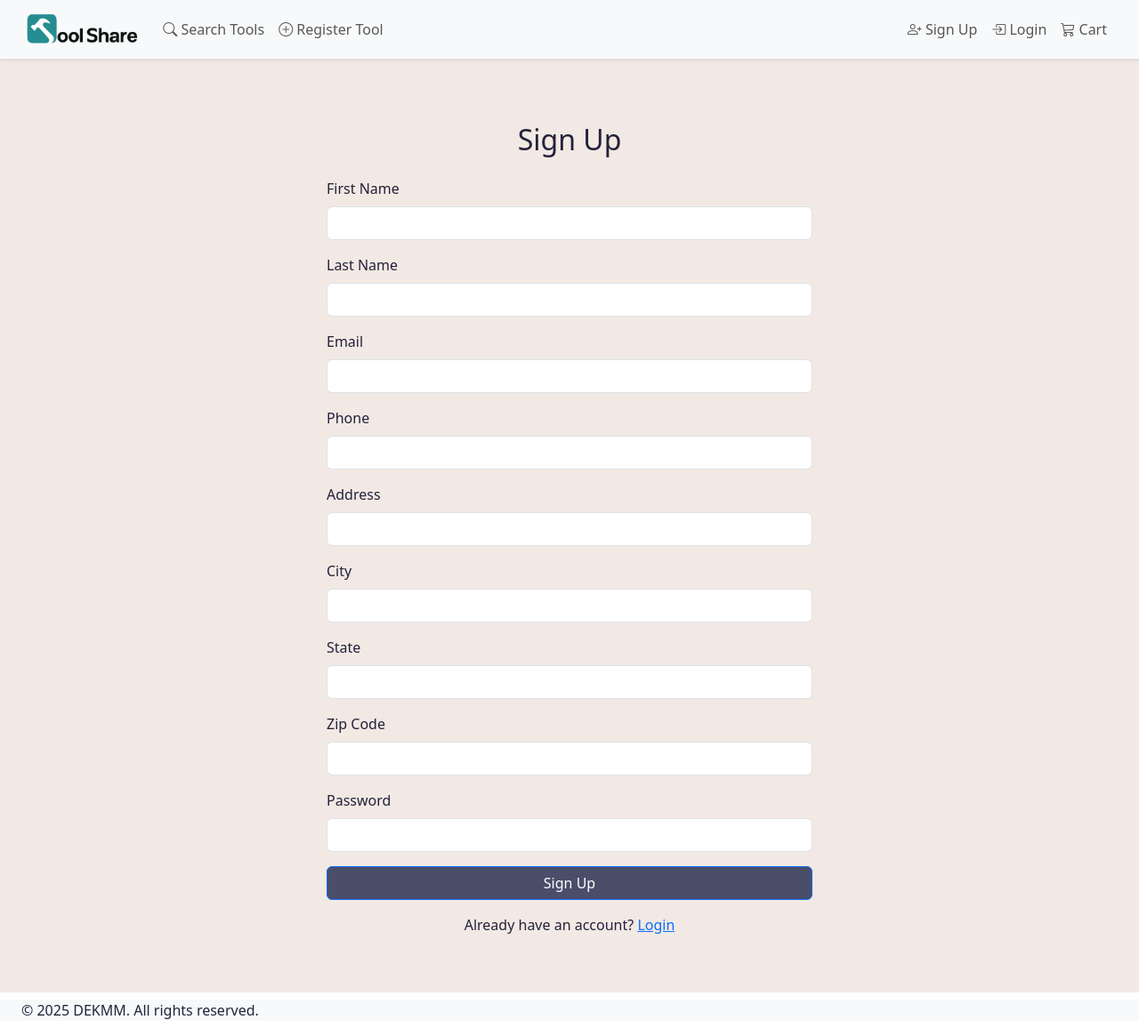
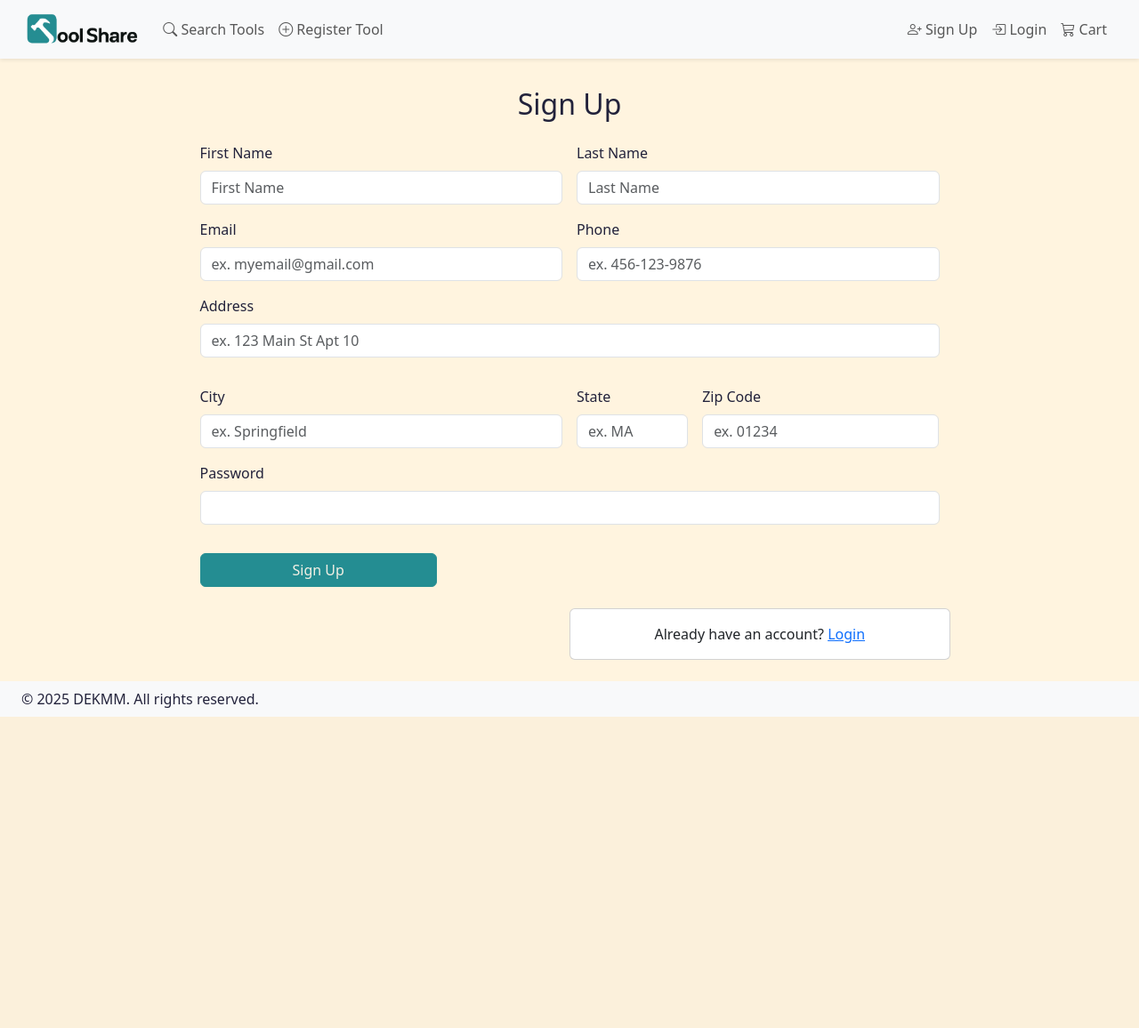
Before and after one commit to eddydesouza/ToolShare, a Flask app: page /signup in a window 1280 px wide. Shown: the whole page at 89% size. After the commit the page ends 806 px from the top, so only its background shows below. Run offline with Flask 3, Linux system fonts and the light colour scheme; some libraries are stand-ins or nearby versions.

Commit message:
Style updates for presentation

```diff
--- a/static/css/style.css
+++ b/static/css/style.css
@@ -2,14 +2,130 @@ body {
   color: #22223B;
 }
 .wrapper {
-  background: #F2E9E4;
-}
-
-.btn-primary {
-  background-color: #4A4E69;
+  background: #FFF4DF;
 }
 
 .logo img {
   width: 220px;
   margin-right: 35px;
 }
+
+:root{
+  --brand-primary:#248d92;
+  --brand-primary-contrast:#F2F0E4;
+  --brand-primary-rgb:74,78,105;
+
+  --brand-info:#075CAB;
+  --brand-info-contrast:#F2F0E4;
+  --brand-info-rgb:7,92,171;
+
+  --brand-success:#596F62;
+  --brand-success-contrast:#F2F0E4;
+  --brand-success-rgb:89,111,98;
+
+  --brand-primary-hover:color-mix(in oklab,var(--brand-primary),#000 10%);
+  --brand-primary-active:color-mix(in oklab,var(--brand-primary),#000 20%);
+  --brand-info-hover:color-mix(in oklab,var(--brand-info),#000 8%);
+  --brand-info-active:color-mix(in oklab,var(--brand-info),#000 16%);
+  --brand-success-hover:color-mix(in oklab,var(--brand-success),#000 8%);
+  --brand-success-active:color-mix(in oklab,var(--brand-success),#000 16%);
+
+  --brand-primary-focus-rgb:74,78,105;
+  --brand-info-focus-rgb:7,92,171;
+  --brand-success-focus-rgb:89,111,98;
+
+  --bs-primary:var(--brand-primary);
+  --bs-primary-rgb:var(--brand-primary-rgb);
+  --bs-info:var(--brand-info);
+  --bs-info-rgb:var(--brand-info-rgb);
+  --bs-success:var(--brand-success);
+  --bs-success-rgb:var(--brand-success-rgb);
+}
+
+.btn-primary{
+  --bs-btn-color:var(--brand-primary-contrast);
+  --bs-btn-bg:var(--brand-primary);
+  --bs-btn-border-color:var(--brand-primary);
+  --bs-btn-hover-color:var(--brand-primary-contrast);
+  --bs-btn-hover-bg:var(--brand-primary-hover);
+  --bs-btn-hover-border-color:var(--brand-primary-hover);
+  --bs-btn-active-color:var(--brand-primary-contrast);
+  --bs-btn-active-bg:var(--brand-primary-active);
+  --bs-btn-active-border-color:var(--brand-primary-active);
+  --bs-btn-disabled-color:var(--brand-primary-contrast);
+  --bs-btn-disabled-bg:var(--brand-primary);
+  --bs-btn-disabled-border-color:var(--brand-primary);
+  --bs-btn-focus-shadow-rgb:var(--brand-primary-focus-rgb);
+}
+
+.btn-info{
+  --bs-btn-color:var(--brand-info-contrast);
+  --bs-btn-bg:var(--brand-info);
+  --bs-btn-border-color:var(--brand-info);
+  --bs-btn-hover-color:var(--brand-info-contrast);
+  --bs-btn-hover-bg:var(--brand-info-hover);
+  --bs-btn-hover-border-color:var(--brand-info-hover);
+  --bs-btn-active-color:var(--brand-info-contrast);
+  --bs-btn-active-bg:var(--brand-info-active);
+  --bs-btn-active-border-color:var(--brand-info-active);
+  --bs-btn-disabled-color:var(--brand-info-contrast);
+  --bs-btn-disabled-bg:var(--brand-info);
+  --bs-btn-disabled-border-color:var(--brand-info);
+  --bs-btn-focus-shadow-rgb:var(--brand-info-focus-rgb);
+}
+
+.btn-success{
+  --bs-btn-color:var(--brand-success-contrast);
+  --bs-btn-bg:var(--brand-success);
+  --bs-btn-border-color:var(--brand-success);
+  --bs-btn-hover-color:var(--brand-success-contrast);
+  --bs-btn-hover-bg:var(--brand-success-hover);
+  --bs-btn-hover-border-color:var(--brand-success-hover);
+  --bs-btn-active-color:var(--brand-success-contrast);
+  --bs-btn-active-bg:var(--brand-success-active);
+  --bs-btn-active-border-color:var(--brand-success-active);
+  --bs-btn-disabled-color:var(--brand-success-contrast);
+  --bs-btn-disabled-bg:var(--brand-success);
+  --bs-btn-disabled-border-color:var(--brand-success);
+  --bs-btn-focus-shadow-rgb:var(--brand-success-focus-rgb);
+}
+
+.btn-outline-primary{
+  --bs-btn-color:var(--brand-primary);
+  --bs-btn-border-color:var(--brand-primary);
+  --bs-btn-hover-bg:var(--brand-primary);
+  --bs-btn-hover-color:var(--brand-primary-contrast);
+  --bs-btn-hover-border-color:var(--brand-primary);
+  --bs-btn-active-bg:var(--brand-primary-active);
+  --bs-btn-active-border-color:var(--brand-primary-active);
+  --bs-btn-focus-shadow-rgb:var(--brand-primary-focus-rgb);
+}
+
+.btn-outline-info{
+  --bs-btn-color:var(--brand-info);
+  --bs-btn-border-color:var(--brand-info);
+  --bs-btn-hover-bg:var(--brand-info);
+  --bs-btn-hover-color:var(--brand-info-contrast);
+  --bs-btn-hover-border-color:var(--brand-info);
+  --bs-btn-active-bg:var(--brand-info-active);
+  --bs-btn-active-border-color:var(--brand-info-active);
+  --bs-btn-focus-shadow-rgb:var(--brand-info-focus-rgb);
+}
+
+.btn-outline-success{
+  --bs-btn-color:var(--brand-success);
+  --bs-btn-border-color:var(--brand-success);
+  --bs-btn-hover-bg:var(--brand-success);
+  --bs-btn-hover-color:var(--brand-success-contrast);
+  --bs-btn-hover-border-color:var(--brand-success);
+  --bs-btn-active-bg:var(--brand-success-active);
+  --bs-btn-active-border-color:var(--brand-success-active);
+  --bs-btn-focus-shadow-rgb:var(--brand-success-focus-rgb);
+}
+
+.bg-info{--bs-bg-opacity:1;background-color:rgba(var(--brand-info-rgb),var(--bs-bg-opacity))!important}
+.bg-success{--bs-bg-opacity:1;background-color:rgba(var(--brand-success-rgb),var(--bs-bg-opacity))!important}
+
+.text-bg-primary{color:var(--brand-primary-contrast)!important;background-color:var(--brand-primary)!important}
+.text-bg-info{color:var(--brand-info-contrast)!important;background-color:var(--brand-info)!important}
+.text-bg-success{color:var(--brand-success-contrast)!important;background-color:var(--brand-success)!important}
--- a/templates/base.html
+++ b/templates/base.html
@@ -96,14 +96,14 @@
   </nav>
 
   <!-- Page content (kept wrapper spacing) -->
-  <div class="wrapper p-5">
-    <div class="container mt-4">
+  <div class="wrapper p-4">
+    <div class="container mt-2">
       {% block content %}{% endblock %}
     </div>
   </div>
 
   <!-- Footer (unchanged) -->
-  <footer class="bg-light px-4 mt-2 mb-2">
+  <footer class="bg-light px-4 py-2">
     &copy; 2025 DEKMM. All rights reserved.
   </footer>
 
--- a/templates/cart.html
+++ b/templates/cart.html
@@ -101,7 +101,7 @@
     </div>
 
   {% else %}
-    <div class="alert alert-info">Your cart is empty.</div>
+    <div class="alert alert-secondary">Your cart is empty.</div>
     <div class="d-flex gap-2">
       <a href="{{ url_for('index') }}" class="btn btn-secondary">Home</a>
       <a href="{{ url_for('search_tools') }}" class="btn btn-primary">Find Tools</a>
--- a/templates/owner_active.html
+++ b/templates/owner_active.html
@@ -52,7 +52,7 @@
                 {% if r.completed_at %}
                   <span class="badge bg-success">Completed</span>
                 {% else %}
-                  <span class="badge bg-info text-dark">Out</span>
+                  <span class="badge bg-info">Out</span>
                 {% endif %}
               </td>
               <td class="text-end">
@@ -91,7 +91,7 @@
       });
     </script>
   {% else %}
-    <div class="alert alert-info">No rentals are currently out.</div>
+    <div class="alert alert-secondary">No rentals are currently out.</div>
   {% endif %}
 </div>
 {% endblock %}
--- a/templates/public_profile.html
+++ b/templates/public_profile.html
@@ -36,7 +36,7 @@
                   </div>
 
                   {% if t.deposit_amount and t.deposit_amount > 0 %}
-                    <span class="badge bg-info text-dark"
+                    <span class="badge bg-info"
                           data-bs-toggle="tooltip"
                           data-bs-title="Charged at checkout; fully refundable upon successful return.">
                       Refundable deposit: ${{ "%.2f"|format(t.deposit_amount) }}
@@ -66,7 +66,7 @@
       {% endfor %}
     </div>
   {% else %}
-    <div class="alert alert-info">This owner hasn’t listed any tools yet.</div>
+    <div class="alert alert-secondary">This owner hasn’t listed any tools yet.</div>
   {% endif %}
 </div>
 
--- a/templates/rentals.html
+++ b/templates/rentals.html
@@ -38,14 +38,14 @@
                 {% elif r.status == 'approved' %}
                   <span class="badge bg-secondary">Approved</span>
                 {% elif r.status == 'pending' %}
-                  <span class="badge bg-warning text-dark">Pending</span>
+                  <span class="badge bg-warning">Pending</span>
                 {% elif r.status == 'cancelled' %}
                   {% if r.responded_at and r.refunded_at %}
                     <span class="badge bg-danger">Cancelled &amp; Refunded</span>
                   {% elif r.responded_at %}
                     <span class="badge bg-danger">Cancelled</span>
                   {% else %}
-                    <span class="badge bg-warning text-dark">Cancellation Requested</span>
+                    <span class="badge bg-warning">Cancellation Requested</span>
                   {% endif %}
                 {% endif %}
               </td>
@@ -72,7 +72,7 @@
       </table>
     </div>
   {% else %}
-    <div class="alert alert-info">No past rentals yet.</div>
+    <div class="alert alert-secondary">No past rentals yet.</div>
   {% endif %}
 </div>
 {% endblock %}
--- a/templates/search.html
+++ b/templates/search.html
@@ -56,7 +56,7 @@
       <div class="small text-muted">
         <span class="badge bg-success align-text-bottom">Available</span> = bookable today
         &middot;
-        <span class="badge bg-info text-dark align-text-bottom">Refundable deposit</span> = charged at checkout, refunded after return
+        <span class="badge bg-info align-text-bottom">Refundable deposit</span> = charged at checkout, refunded after return
       </div>
     </div>
 
@@ -73,7 +73,7 @@
               <div class="fw-semibold">
                 ${{ "%.2f"|format(t.daily_price or 0.00) }} / day
                 {% if t.deposit_amount and t.deposit_amount > 0 %}
-                  <span class="badge bg-info text-dark ms-2"
+                  <span class="badge bg-info ms-2"
                         data-bs-toggle="tooltip"
                         data-bs-title="Charged at checkout; fully refundable upon successful return.">
                     Refundable deposit: ${{ "%.2f"|format(t.deposit_amount) }}
--- a/templates/signup.html
+++ b/templates/signup.html
@@ -3,50 +3,57 @@
 
 {% block content %}
 <div class="row justify-content-center">
-  <div class="col-md-6">
+  <div class="col-md-9">
     <h2 class="mb-4 text-center">Sign Up</h2>
-    <form method="POST">
-      <div class="mb-3">
-        <label class="form-label">First Name</label>
-        <input type="text" class="form-control" name="first_name" required>
+    <form method="POST" class="row g-3">
+      <div class="col-md-6">
+        <label for="inputFirstName" class="form-label">First Name</label>
+        <input type="text" class="form-control" id="inputFirstName" placeholder="First Name" name="first_name" required>
+      </div>
+      <div class="col-md-6">
+        <label for="inputLastName" class="form-label">Last Name</label>
+        <input type="text" class="form-control" id="inputLastName" placeholder="Last Name" name="last_name" required>
+      </div>
+      <div class="col-md-6">
+        <label for="inputEmail" class="form-label">Email</label>
+        <input type="email" class="form-control" id="inputEmail" placeholder="ex. myemail@gmail.com" name="email" required>
+      </div>
+      <div class="col-md-6">
+        <label for="inputPhone" class="form-label">Phone</label>
+        <input type="text" class="form-control" id="inputPhone" placeholder="ex. 456-123-9876" name="phone" required>
       </div>
       <div class="mb-3">
-        <label class="form-label">Last Name</label>
-        <input type="text" class="form-control" name="last_name" required>
+        <label for="inputAddress" class="form-label">Address</label>
+        <input type="text" class="form-control" id="inputEmail" placeholder="ex. 123 Main St Apt 10" name="address_line1">
       </div>
-      <div class="mb-3">
-        <label class="form-label">Email</label>
-        <input type="email" class="form-control" name="email" required>
+      <div class="col-md-6">
+        <label for="inputCity" class="form-label">City</label>
+        <input type="text" class="form-control" id="inputCity" placeholder="ex. Springfield" name="city">
       </div>
-      <div class="mb-3">
-        <label class="form-label">Phone</label>
-        <input type="text" class="form-control" name="phone">
+      <div class="col-md-2">
+        <label for="inputState" class="form-label">State</label>
+        <input type="text" class="form-control" id="inputState" placeholder="ex. MA" name="state">
       </div>
-      <div class="mb-3">
-        <label class="form-label">Address</label>
-        <input type="text" class="form-control" name="address_line1">
-      </div>
-      <div class="mb-3">
-        <label class="form-label">City</label>
-        <input type="text" class="form-control" name="city">
-      </div>
-      <div class="mb-3">
-        <label class="form-label">State</label>
-        <input type="text" class="form-control" name="state">
-      </div>
-      <div class="mb-3">
-        <label class="form-label">Zip Code</label>
-        <input type="text" class="form-control" name="zip_code">
+      <div class="col-md-4">
+        <label for="inputZipCode" class="form-label">Zip Code</label>
+        <input type="text" class="form-control" id="inputZipCode" placeholder="ex. 01234" name="zip_code">
       </div>
       <div class="mb-3">
         <label class="form-label">Password</label>
         <input type="password" class="form-control" name="password" required>
       </div>
-      <button type="submit" class="btn btn-primary w-100">Sign Up</button>
+      <div class="col-md-4">
+        <button type="submit" class="btn btn-primary w-100">Sign Up</button>
+      </div>
     </form>
-    <p class="mt-3 text-center">
-      Already have an account? <a href="{{ url_for('login') }}">Login</a>
-    </p>
+      <div class="row">
+        <div class="mt-4 col-md-6"></div>
+        <div class="mt-4 col-md-6 card">
+          <p class="mt-3 text-center">
+            Already have an account? <a href="{{ url_for('login') }}">Login</a>
+          </p>
+        </div>
+      </div>
   </div>
 </div>
 {% endblock %}
--- a/templates/tool_detail.html
+++ b/templates/tool_detail.html
@@ -25,7 +25,7 @@
         <div class="h5 mb-0">${{ "%.2f"|format(tool.daily_price or 0.00) }} / day</div>
 
         {% if tool.deposit_amount and tool.deposit_amount > 0 %}
-          <span class="badge bg-info text-dark"
+          <span class="badge bg-info"
                 data-bs-toggle="tooltip"
                 data-bs-title="Charged at checkout; fully refundable upon successful return.">
             Refundable deposit: ${{ "%.2f"|format(tool.deposit_amount) }}
```
Also changed, not shown: templates/_availability_modal.html (+6 -6 lines), templates/index.html (+13 -13 lines), templates/owner_upcoming.html (+4 -4 lines).
